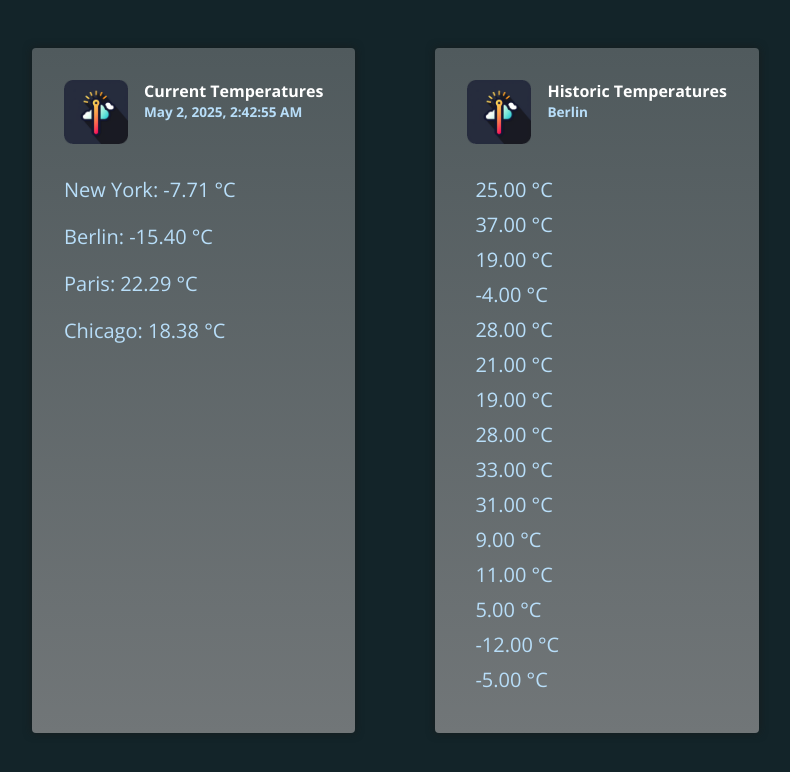
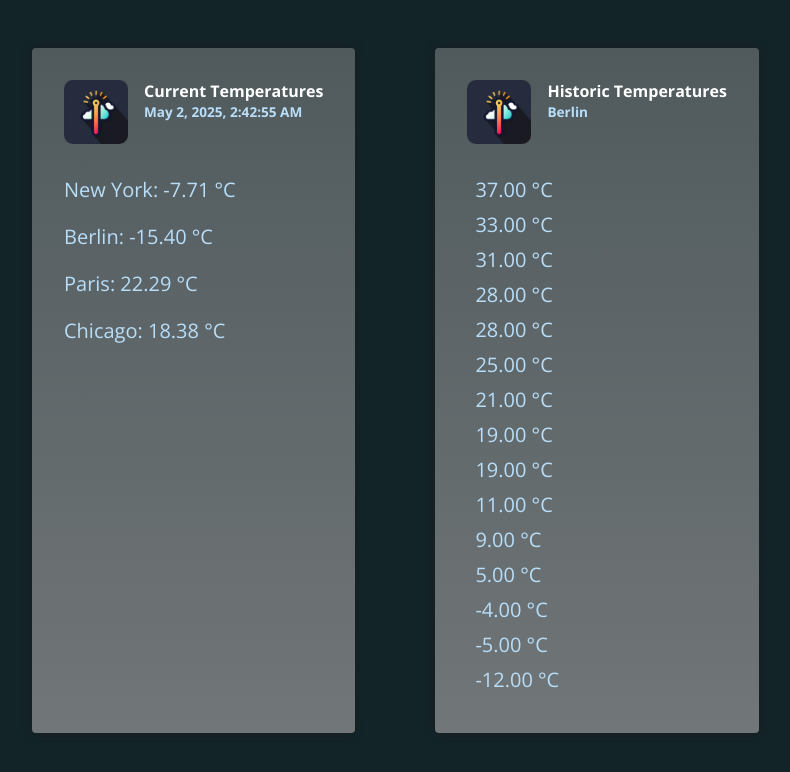
Before and after one commit to Mig-uel/angular-complete-guide, an Angular app in the folder pipes-deep-dive/: page / in a window 1280 px wide. Shown: the top 772 px of the page, without its empty margins (168-958 px from the left). Built offline with nearby package versions, Linux system fonts and the light colour scheme.

Commit message:
feat: add sorting to historic temperatures display
- Implement sorting for historic temperatures in descending order
- Include SortPipe in the component for enhanced functionality

```diff
--- a/pipes-deep-dive/src/app/app.component.html
+++ b/pipes-deep-dive/src/app/app.component.html
@@ -22,7 +22,7 @@
       </div>
     </header>
     <ul>
-      @for (temperature of historicTemperatures; track $index) {
+      @for (temperature of historicTemperatures | sort: 'desc'; track $index) {
       <li (click)="onReset($index)">{{ temperature | temp: 'cel' }}</li>
       }
     </ul>
--- a/pipes-deep-dive/src/app/app.component.ts
+++ b/pipes-deep-dive/src/app/app.component.ts
@@ -1,12 +1,13 @@
 import { DatePipe } from '@angular/common';
 import { Component } from '@angular/core';
 import { TemperaturePipe } from './temperature.pipe';
+import { SortPipe } from './sort.pipe';
 
 @Component({
   selector: 'app-root',
   standalone: true,
   templateUrl: './app.component.html',
-  imports: [DatePipe, TemperaturePipe],
+  imports: [DatePipe, TemperaturePipe, SortPipe],
 })
 export class AppComponent {
   currentDate = new Date();
```
